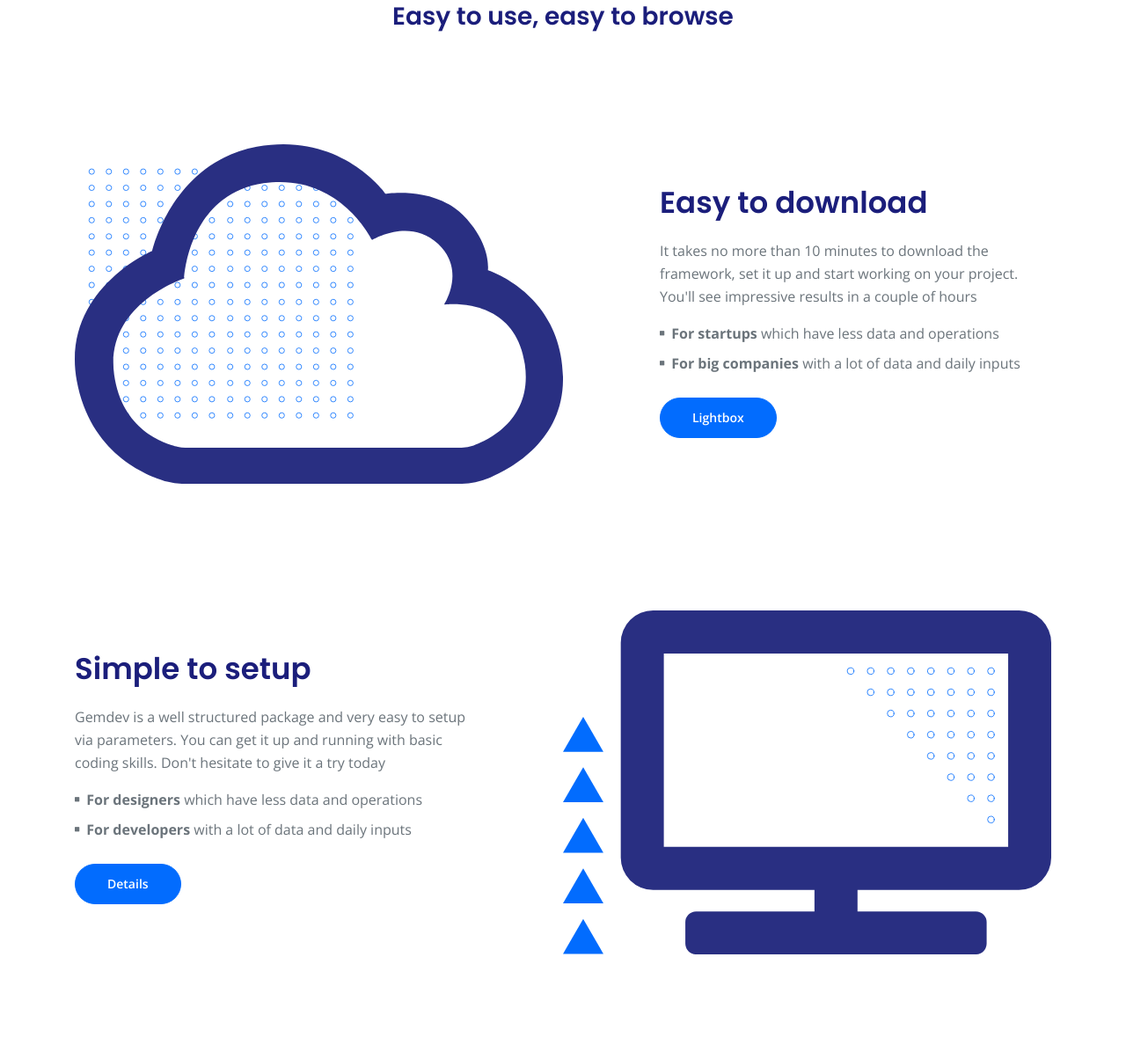
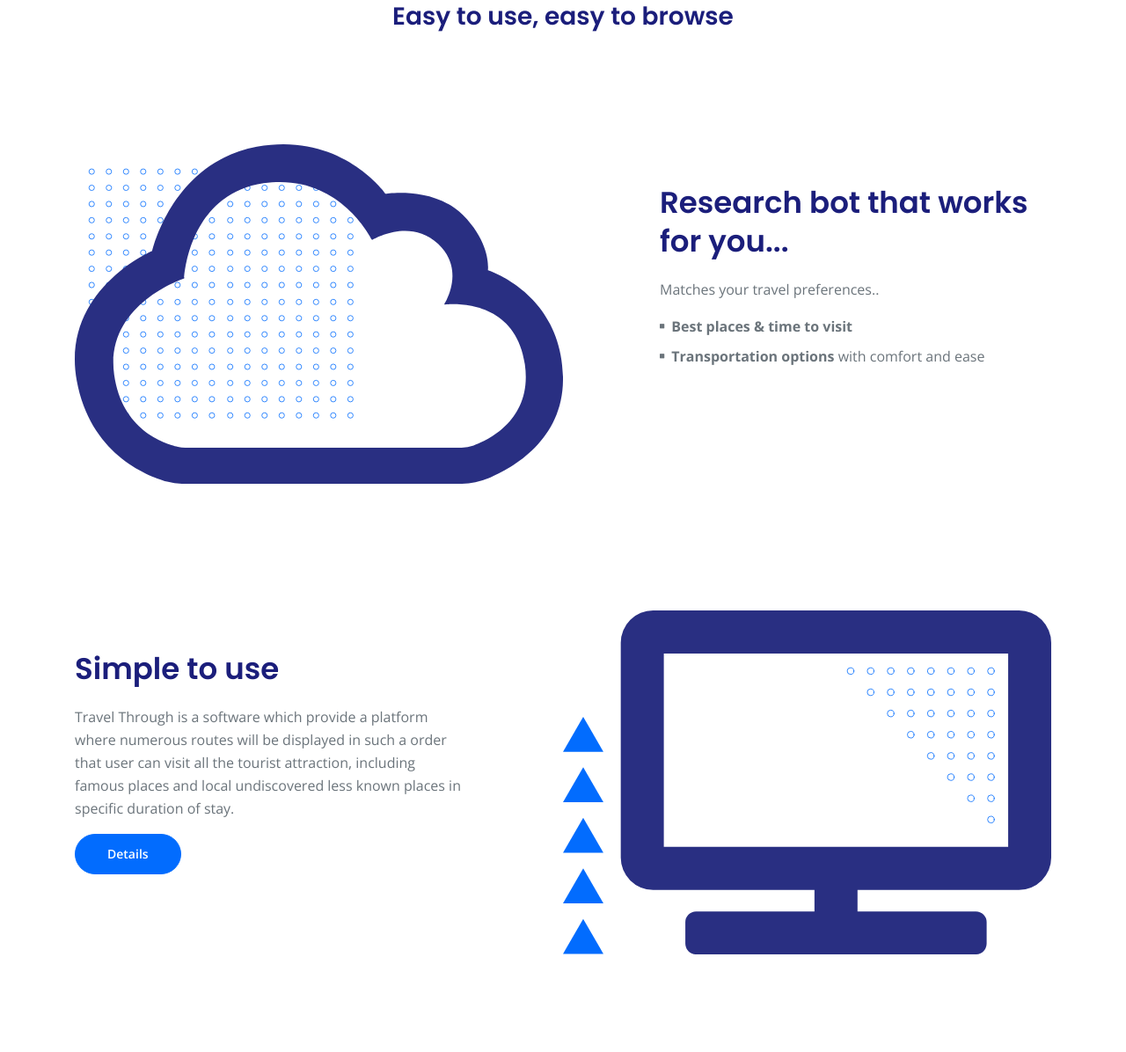
Before and after one commit to MahimaGajjar/Travel-Through, a Flask app: page /dashboard in a window 1280 px wide. Shown: the part 956-2152 px from the top of the page at 88% size. Run offline with Flask 2, Linux system fonts and the light colour scheme; some libraries are stand-ins or nearby versions.

Commit message:
dashboard changes

```diff
--- a/Templates/user/dashboard.html
+++ b/Templates/user/dashboard.html
@@ -203,19 +203,20 @@
                 </div> <!-- end of col -->
                 <div class="col-lg-6 col-xl-5">
                     <div class="text-container">
-                        <h2>Easy to download</h2>
-                        <p>It takes no more than 10 minutes to download the framework, set it up and start working on your project. You'll see impressive results in a couple of hours</p>
+                        <h2>Research bot that works for you...</h2>
+                        <p>Matches your travel preferences..</p>
                         <ul class="list-unstyled li-space-lg">
                             <li class="media">
                                 <i class="fas fa-square"></i>
-                                <div class="media-body"><strong>For startups</strong> which have less data and operations</div>
+                                <div class="media-body"><strong>Best places & time to visit
+                                   </strong></div>
                             </li>
                             <li class="media">
                                 <i class="fas fa-square"></i>
-                                <div class="media-body"><strong>For big companies</strong> with a lot of data and daily inputs</div>
+                                <div class="media-body"><strong>Transportation options</strong> with comfort and ease </div>
                             </li>
                         </ul>
-                        <a class="btn-solid-reg popup-with-move-anim" href="#details-lightbox">Lightbox</a>
+
                     </div> <!-- end of text-container -->
                 </div> <!-- end of col -->
             </div> <!-- end of row -->
@@ -232,18 +233,9 @@
             <div class="row">
                 <div class="col-lg-6 col-xl-5">
                     <div class="text-container">
-                        <h2>Simple to setup</h2>
-                        <p>Gemdev is a well structured package and very easy to setup via parameters. You can get it up and running with basic coding skills. Don't hesitate to give it a try today</p>
-                        <ul class="list-unstyled li-space-lg">
-                            <li class="media">
-                                <i class="fas fa-square"></i>
-                                <div class="media-body"><strong>For designers</strong> which have less data and operations</div>
-                            </li>
-                            <li class="media">
-                                <i class="fas fa-square"></i>
-                                <div class="media-body"><strong>For developers</strong> with a lot of data and daily inputs</div>
-                            </li>
-                        </ul>
+                        <h2>Simple to use</h2>
+                        <p>Travel Through is a software which provide a platform where numerous routes will be displayed in such a order that user can visit all the tourist attraction, including famous places and local undiscovered less known places in specific duration of stay.</p>
+
                         <a class="btn-solid-reg" href="#your-link">Details</a>
                     </div> <!-- end of text-container -->
                 </div> <!-- end of col -->
```
